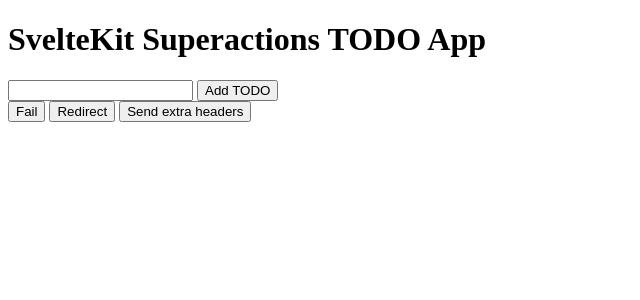
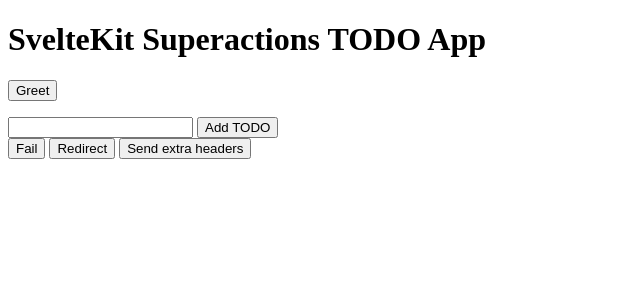
Before and after one commit to kumpmati/sveltekit-superactions, a SvelteKit app: page / in a window 1280 px wide. Shown: the top 300 px of the page, without its empty margins (0-640 px from the left). Built offline with nearby package versions, Linux system fonts and the light colour scheme.

Commit message:
add spread api example to routes

```diff
--- a/src/routes/+page.server.ts
+++ b/src/routes/+page.server.ts
@@ -1,8 +1,10 @@
 import type { PageServerLoad } from './$types.js';
 import { POST as todoAPI } from './api/+server.js';
+import { POST as spreadAPI } from './api/spread/+server.js';
 
 export const load = (async () => {
 	return {
-		todoAPI: todoAPI.actions
+		todoAPI: todoAPI.actions,
+		spreadAPI: spreadAPI.actions
 	};
 }) satisfies PageServerLoad;
--- a/src/routes/+page.svelte
+++ b/src/routes/+page.svelte
@@ -8,6 +8,7 @@
 
 	let text: string;
 
+	$: spreadAPI = superActions(data.spreadAPI);
 	$: todoAPI = superActions(data.todoAPI);
 
 	let todos: Todo[] = [];
@@ -22,6 +23,8 @@
 </script>
 
 <h1>SvelteKit Superactions TODO App</h1>
+
+<button on:click={() => spreadAPI.greet('World').then((d) => alert(d.greeting))}>Greet</button>
 
 <ul>
 	{#each todos as todo}
--- /dev/null
+++ b/src/routes/api/spread/+server.ts
@@ -0,0 +1,7 @@
+import { endpoint } from '$lib/server.js';
+import * as actions from './actions.js';
+
+export const POST = endpoint({
+	path: '/api/spread',
+	actions
+});
--- /dev/null
+++ b/src/routes/api/spread/actions.ts
@@ -0,0 +1,6 @@
+import { zod } from '$lib/index.js';
+import { z } from 'zod';
+
+export const greet = zod(z.string(), async (e, name) => {
+	return { greeting: `Hello, ${name}` };
+});
```
